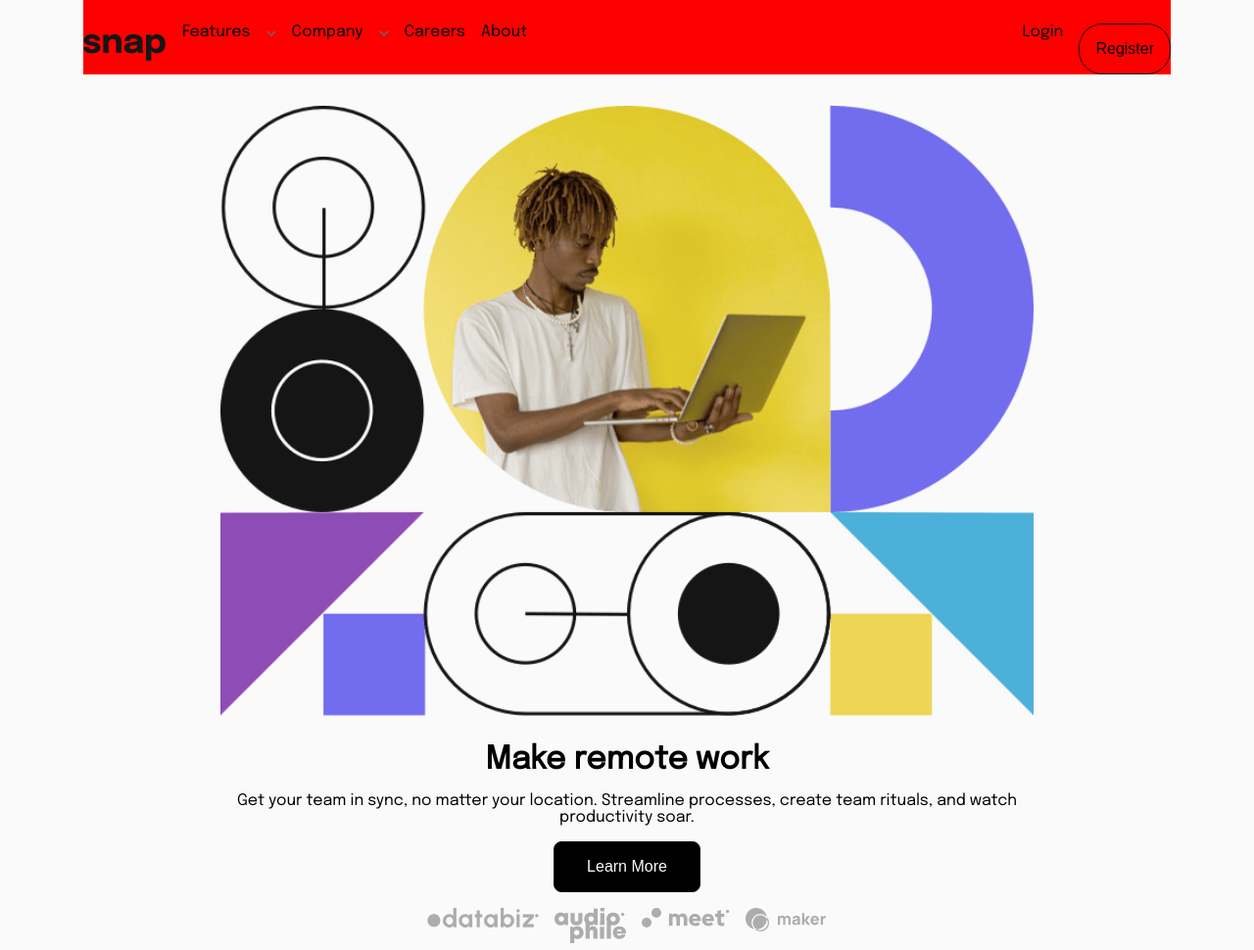
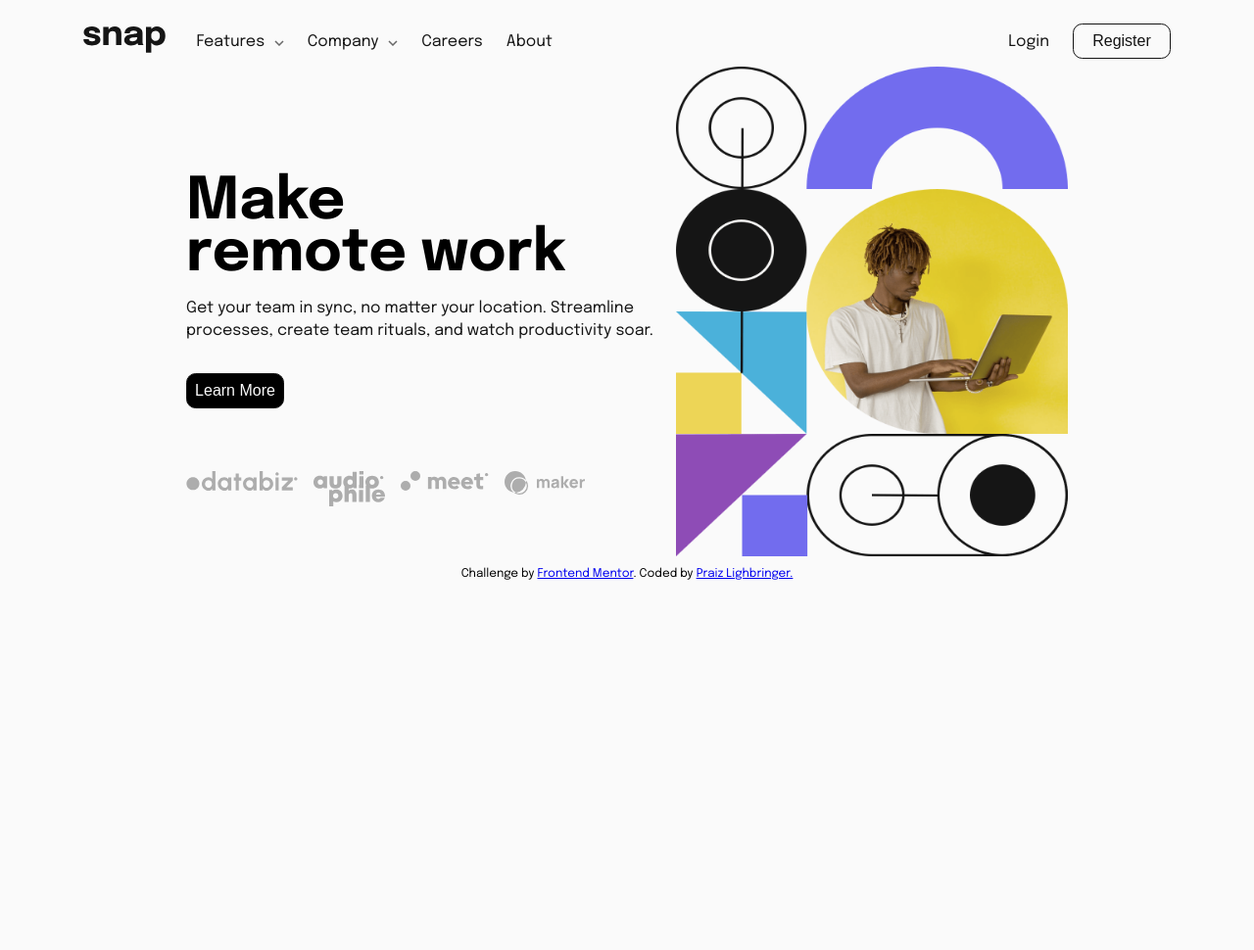
Before and after one commit to Somtochukwu21/DropDown-Menu, a plain HTML site: page index.html in a window 1280 px wide. Shown: the top 970 px of the page at 98% size. After the commit the page ends 800 px from the top, so only its background shows below. Drawn offline with Linux system fonts and the light colour scheme.

Commit message:
Completed

```diff
--- a/assets/style/style.css
+++ b/assets/style/style.css
@@ -40,7 +40,7 @@ ul {
 }
 
 .container {
-    --max-width: 830px;
+    --max-width: 900px;
     --hr-padding: 1.5rem;
     width: min(var(--max-width), 100%);
     margin-inline: auto;
@@ -70,6 +70,7 @@ ul {
     display: none;
     top: 0;
     width: 50%;
+    color: var(--almost-black);
     flex-direction: column;
     padding: 1rem;
     text-transform: capitalize;
@@ -119,7 +120,9 @@ ul {
 #company {
     display: flex;
     gap: 1em;
+    position: relative;
     align-items: center;
+    color: var(--almost-black);
 }
 
 .arrowup {
@@ -148,20 +151,19 @@ ul {
     outline: none;
     width: 100%;
     padding: 1rem;
-    border-radius: 1.5em;
+    border-radius: 0.6em;
     font-size: 16px;
     text-transform: capitalize;
-    -webkit-border-radius: 1.5em;
-    -moz-border-radius: 1.5em;
-    color: black;
-    -ms-border-radius: 1.5em;
-    -o-border-radius: 1.5em;
+    -webkit-border-radius: 0.6em;
+    -moz-border-radius: 0.6em;
+    color: var(--almost-black);
+    -ms-border-radius: 0.6em;
+    -o-border-radius: 0.6em;
 }
 
-/*
-.mobile-image {
-
-}*/
+.desktop-image {
+    display: none;
+}
 
 .mobile-image img {
     height: 100%;
@@ -169,7 +171,8 @@ ul {
 }
 
 .desktop-image img {
-    display: none;
+    width: 400px;
+    height: 500px;
 }
 
 .texts-svg {
@@ -191,11 +194,6 @@ ul {
     color: var(--almost-white);
     background: #000;
     width: 150px;
-    border-radius: 0.5em;
-    -webkit-border-radius: 0.5em;
-    -moz-border-radius: 0.5em;
-    -ms-border-radius: 0.5em;
-    -o-border-radius: 0.5em;
 }
 
 .svg-wrapper {
@@ -215,11 +213,15 @@ ul {
     margin-top: 1em;
 }
 
+p {
+    color: var(--almost-black);
+}
+
 @media (min-width:50em) {
 
     .header-wrapper {
-        background: red;
-            width: 100%;
+        width: 100%;
+        gap: 1em;
     }
 
     .header-logo {
@@ -235,8 +237,11 @@ ul {
         position: static;
         display: flex;
         width: 100%;
-        /* height: auto; */
-    padding: 0;
+        padding: 0;
+    }
+
+    .container {
+        margin-top: 0.5em;
     }
 
     #close-bar {
@@ -254,13 +259,81 @@ ul {
     }
 
     .nav-links,
-    .navigation,
-    .drop-items {
+    .navigation {
+        align-items: center;
         flex-flow: row;
+        gap: 1.5em;
     }
 
-    .button>button{
-        /* height: 0; */
+    .drop-items {
+        position: absolute;
+        padding: 0.5em;
+        border-radius: 0.5em;
+        gap: 0.7em;
+        box-shadow: 0 4px 8px 0 rgba(0, 0, 0, 0.2), 0 6px 20px 0 rgba(0, 0, 0, 0.2);
+        background: var(--almost-white);
+        padding: 0.8em;
     }
 
+    .df {
+        transform: translateX(-45px);
+        -webkit-transform: translateX(-45px);
+        -moz-transform: translateX(-45px);
+        -ms-transform: translateX(-45px);
+        -o-transform: translateX(-45px);
+    }
+
+    .button>button {
+        padding: 0.5em;
+        width: 100px;
+
+    }
+
+    .mobile-image {
+        display: none;
+    }
+
+    .desktop-image {
+        display: flex;
+    }
+
+    .container-child {
+        gap: 1em;
+        flex-flow: row-reverse;
+        align-items: center;
+        display: flex;
+    }
+
+    .texts {
+        text-align: left;
+        display: flex;
+        flex-flow: column;
+        line-height: 23px;
+        gap: 2em;
+    }
+
+    #features,
+    #company {
+        gap: 0.6em;
+    }
+
+    .texts-svg {
+        margin-top: 5em;
+        gap: 4em;
+        justify-content: center;
+    }
+
+    .text-header h1 {
+        display: flex;
+        flex-flow: column;
+        gap: 0.5em;
+        font-family: BoldE;
+        font-size: 3.7rem;
+    }
+
+    .svg-wrapper {
+        justify-content: stretch;
+        gap: 1em;
+        display: flex;
+    }
 }
--- a/index.html
+++ b/index.html
@@ -56,7 +56,7 @@
                     </div>
                   </div>
 
-                  <div class="drop-items">
+                  <div class="drop-items df">
                     <div>
                       <img
                         src="./assets/images/icon-todo.svg"
@@ -128,6 +128,7 @@
         </header>
 
         <div class="container">
+          <div class="container-child">
             <div class="images">
               <div class="mobile-image">
                 <img
@@ -147,7 +148,9 @@
 
             <div class="texts-svg">
               <div class="texts">
-              <h1>Make remote work</h1>
+                <div class="text-header">
+                  <h1>Make <span>remote work</span></h1>
+                </div>
                 <p>
                   Get your team in sync, no matter your location. Streamline
                   processes, create team rituals, and watch productivity soar.
@@ -157,7 +160,9 @@
                 </div>
               </div>
               <div class="svg-wrapper">
-              <div><img src="./assets/images/client-databiz.svg" alt="" /></div>
+                <div>
+                  <img src="./assets/images/client-databiz.svg" alt="" />
+                </div>
                 <div>
                   <img src="./assets/images/client-audiophile.svg" alt="" />
                 </div>
@@ -166,12 +171,15 @@
               </div>
             </div>
           </div>
-
           <div class="attribution">
             Challenge by
-          <a href="https://www.frontendmentor.io?ref=challenge" target="_blank"
+            <a
+              href="https://www.frontendmentor.io?ref=challenge"
+              target="_blank"
               >Frontend Mentor</a
-          >. Coded by <a href="mailto:lyon4197@gmail.com">Praiz Lighbringer.</a>
+            >. Coded by
+            <a href="mailto:lyon4197@gmail.com">Praiz Lighbringer.</a>
+          </div>
         </div>
       </div>
     </div>
```
Lines whose indentation alone changed are shown as unchanged.
